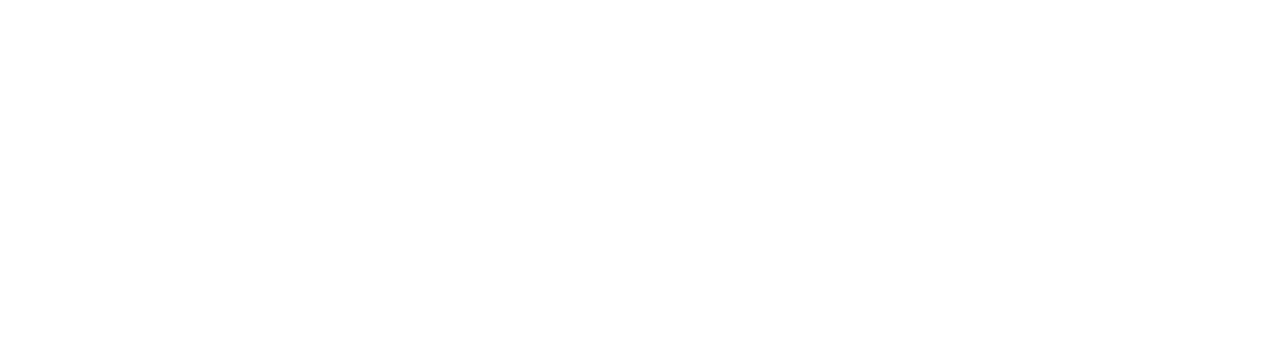
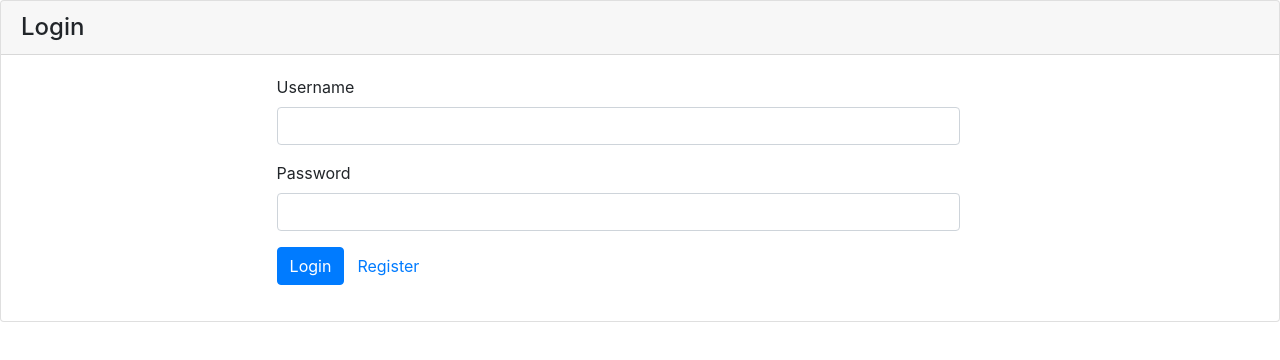
Before and after one commit to IliaValov/AIS-Project, an Angular app in the folder AIS-fe/: page /login in a window 1280 px wide. Before the commit this address led to /. Shown: the top 360 px of the page. Built offline with nearby package versions, Linux system fonts and the light colour scheme.

Commit message:
basic login page (not integrated with backend)

```diff
--- a/AIS-fe/src/app/app-routing.module.ts
+++ b/AIS-fe/src/app/app-routing.module.ts
@@ -1,9 +1,11 @@
 import { NgModule } from '@angular/core';
 import { RouterModule, Routes } from '@angular/router';
+import { LoginComponent } from './components/login/login.component';
 import { RegisterComponent } from './components/register/register.component';
 
 const routes: Routes = [
-  {path: 'register', component: RegisterComponent}
+  {path: 'register', component: RegisterComponent},
+  {path: 'login', component: LoginComponent}
 ];
 
 @NgModule({
--- a/AIS-fe/src/app/app.module.ts
+++ b/AIS-fe/src/app/app.module.ts
@@ -6,11 +6,13 @@
 import { AppRoutingModule } from './app-routing.module';
 import { AppComponent } from './app.component';
 import { RegisterComponent } from './components/register/register.component';
+import { LoginComponent } from './components/login/login.component';
 
 @NgModule({
   declarations: [
     AppComponent,
-    RegisterComponent
+    RegisterComponent,
+    LoginComponent
   ],
   imports: [
     BrowserModule,
--- /dev/null
+++ b/AIS-fe/src/app/components/login/login.component.css
@@ -0,0 +1,8 @@
+.form-control {
+    max-width: 80%;
+}
+
+.card-body {
+    margin-left: 20%;
+    margin-right: 10%;
+}
--- /dev/null
+++ b/AIS-fe/src/app/components/login/login.component.html
@@ -0,0 +1,28 @@
+<div class="card">
+    <h4 class="card-header">Login</h4>
+    <div class="card-body">
+        <form [formGroup]="form" (ngSubmit)="onSubmit()">
+            <div class="form-group">
+                <label for="username">Username</label>
+                <input type="text" formControlName="username" class="form-control" [ngClass]="{ 'is-invalid': submitted && f['username'].errors }" />
+                <div *ngIf="submitted && f['username'].errors" class="invalid-feedback">
+                    <div *ngIf="f['username'].errors['required']">Username is required</div>
+                </div>
+            </div>
+            <div class="form-group">
+                <label for="password">Password</label>
+                <input type="password" formControlName="password" class="form-control" [ngClass]="{ 'is-invalid': submitted && f['password'].errors }" />
+                <div *ngIf="submitted && f['password'].errors" class="invalid-feedback">
+                    <div *ngIf="f['password'].errors['required']">Password is required</div>
+                </div>
+            </div>
+            <div class="form-group">
+                <button [disabled]="loading" class="btn btn-primary">
+                    <span *ngIf="loading" class="spinner-border spinner-border-sm mr-1"></span>
+                    Login
+                </button>
+                <a routerLink="../register" class="btn btn-link">Register</a>
+            </div>
+        </form>
+    </div>
+</div>
--- /dev/null
+++ b/AIS-fe/src/app/components/login/login.component.ts
@@ -0,0 +1,52 @@
+import { Component, OnInit } from '@angular/core';
+import { Router, ActivatedRoute } from '@angular/router';
+import { FormBuilder, FormGroup, Validators } from '@angular/forms';
+import { first } from 'rxjs/operators';
+
+import { AccountService } from 'src/app/services/account.service';
+
+@Component({
+  selector: 'app-login',
+  templateUrl: './login.component.html',
+  styleUrls: ['./login.component.css']
+})
+export class LoginComponent implements OnInit {
+  form: FormGroup = new FormGroup({});
+  loading = false;
+  submitted = false;
+
+  constructor(
+      private formBuilder: FormBuilder,
+      private route: ActivatedRoute,
+      private router: Router,
+      private accountService: AccountService
+  ) { }
+
+  ngOnInit() {
+      this.form = this.formBuilder.group({
+          username: ['', Validators.required],
+          password: ['', Validators.required]
+      });
+  }
+
+  // convenience getter for easy access to form fields
+  get f() { return this.form.controls; }
+
+  onSubmit() {
+      // stop here if form is invalid
+      if (this.form.invalid) {
+        return;
+      }
+
+      this.accountService.login(this.f['username'].value, this.f['password'].value)
+            .pipe(first())
+            .subscribe({
+                next: () => {
+                    // TODO: on success
+                },
+                error: error => {
+                    // TODO: on error
+                }
+            });
+  }
+}
--- /dev/null
+++ b/AIS-fe/src/app/services/account.service.ts
@@ -0,0 +1,16 @@
+import { Injectable } from '@angular/core';
+import { HttpClient } from '@angular/common/http'
+import { Observable } from 'rxjs';
+
+@Injectable({
+  providedIn: 'root'
+})
+export class AccountService {
+
+  constructor(private httpClient: HttpClient) { }
+
+  public login(username: String, password: String): Observable<any> {
+    //TODO: to be discussed details around communication with BE
+    return this.httpClient.post("", { username, password });
+  }
+}
```
Also changed, not shown: 2 other files (tests, documents, lock files or other folders).
